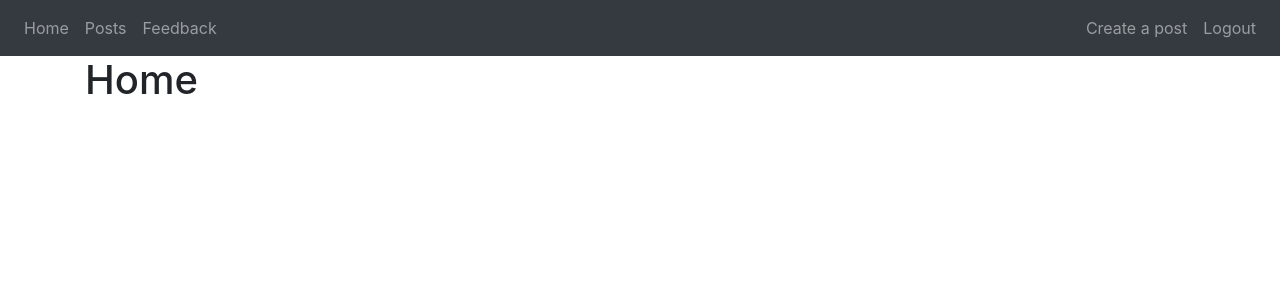
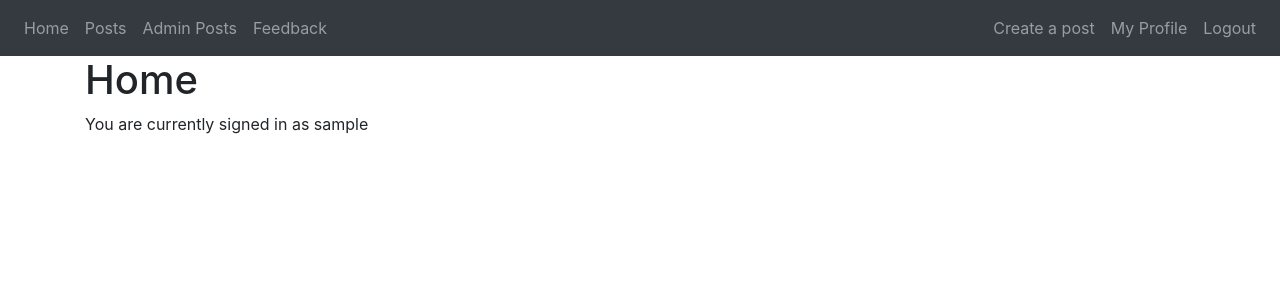
Before and after one commit to TheDomesticUser/blog, a Django app: page / in a window 1280 px wide. Shown: the top 300 px of the page. Run offline with Django 3.2, Linux system fonts and the light colour scheme; the visitor is signed in with stand-in values (Sample User, id 1); some libraries are stand-ins or nearby versions.

Commit message:
Added profile viewer functionality and also started working on admin features

```diff
--- a/basic_app/models.py
+++ b/basic_app/models.py
@@ -8,6 +8,9 @@ class User(AbstractUser):
     password = models.CharField(max_length=20)
     email = models.EmailField(max_length=256)
     last_login = models.DateField(null=True)
+    profile_pic = models.ImageField(upload_to='profiles/', null=True, blank=True)
+    desc = models.CharField(max_length=1024, default='', blank=True)
+    is_admin = models.BooleanField(default=False)
 
     USERNAME_FIELD = 'username'
     EMAIL_FIELD = 'email'
@@ -43,8 +46,8 @@ class Feedback(models.Model):
         return str(self.datetime_sent)
 
 # Admins
-# class AdminPost(models.Model):
-#     post = models.OneToOneField(Post, on_delete=models.CASCADE)
+class AdminPost(models.Model):
+    post = models.OneToOneField(Post, on_delete=models.CASCADE)
 
-#     def __str__(self):
-#         return self.blog.commenter
+    def __str__(self):
+        return self.blog.commenter
--- a/basic_app/templates/basic_app/base.html
+++ b/basic_app/templates/basic_app/base.html
@@ -23,6 +23,12 @@
         <li class="nav-item">
           <a class="nav-link" href="{% url 'basic_app:posts' %}">Posts</a>
         </li>
+        <!-- Admin posts -->
+        {% if user.is_admin %}
+          <li class="nav-item">
+            <a class="nav-link" href="{% url 'basic_app:admin_posts' %}">Admin Posts</a>
+          </li>
+        {% endif %}
         <li class="nav-item">
           <a class="nav-link" href="{% url 'basic_app:feedback' %}">Feedback</a>
         </li>
@@ -41,12 +47,14 @@
         </li>
         {% else %}
 
-        <!-- Creating a post and logging out is only available when user is already logged in-->
         <li class="nav-item">
           <a class="nav-link" href="{% url 'basic_app:create_post' %}">Create a post</a>
         </li>
         <li class="nav-item">
-          <a class="nav-link" href="{% url 'basic_app:logout' %}">Logout</a>
+          <a class="nav-link" href="{% url 'basic_app:edit_profile' pk=user.id %}">My Profile</a>
+        </li>
+        <li class="nav-item">
+          <a class="nav-link" href="{% url 'basic_app:logout'%}">Logout</a>
         </li>
         {% endif %}
       </ul>
--- a/basic_app/templates/basic_app/index.html
+++ b/basic_app/templates/basic_app/index.html
@@ -4,4 +4,10 @@
 
 {% block body %}
   <h1>Home</h1>
+
+  {% if user.is_authenticated %}
+    <p>You are currently signed in as {{ user.username }}</p>
+  {% else %}
+    <p>You are currently anonymous, <a href="{% url 'basic_app:login' %}">log in</a> to post blogs</p>
+  {% endif %}
 {% endblock %}
--- a/basic_app/templates/basic_app/posts_list.html
+++ b/basic_app/templates/basic_app/posts_list.html
@@ -9,7 +9,11 @@
     <div class="card mb-4">
       <div class="card-body">
         <h5 class="card-title">{{ post.title }}</h5>
-        <h6 class="card-subtitle mb-2 text-muted">{{ post.author.username }}</h6>
+        <h6 class="card-subtitle mb-2 text-muted">
+          <a href="{% url 'basic_app:view_profile' pk=post.author.id %}">
+            {{ post.author.username }}
+          </a>
+        </h6>
         <p class="card-text">{{ post.content }}</p>
         <p class="card-text"><small class="text-muted">{{ post.datetime_posted }}</small></p>
       </div>
--- a/basic_app/urls.py
+++ b/basic_app/urls.py
@@ -12,4 +12,8 @@ urlpatterns = [
     path('posts/', views.PostsListView.as_view(), name='posts'),
     path('post/', views.PostCreateView.as_view(), name='create_post'),
     path('feedback/', views.FeedbackCreateView.as_view(), name='feedback'),
+    re_path(r'^edit-profile/(?P<pk>\d+)/$', views.MyProfileUpdateView.as_view(), name='edit_profile'),
+    re_path(r'^profile/(?P<pk>\d+)/$', views.UserProfileDetailView.as_view(), name='view_profile'),
+    # Admin functionality
+    path('admin_posts/', views.AdminPostsListView.as_view(), name='admin_posts'),
 ]
--- a/basic_app/views.py
+++ b/basic_app/views.py
@@ -23,10 +23,10 @@ class IndexView(TemplateView):
     template_name = 'basic_app/index.html'
 
 class PostsListView(ListView):
+    template_name = 'basic_app/posts.html'
+
+    model = models.Post
     context_object_name = 'posts_list'
-    model = models.Post
-
-    template_name = 'basic_app/posts.html'
 
 class PostsDetailView(DetailView):
     model = models.Post
@@ -55,14 +55,6 @@ class UserLoginView(LoginView):
 class UserLogoutView(LogoutView):
     template_name = 'basic_app/base.html'
 
-class PostsListView(ListView):
-    template_name = 'basic_app/posts_list.html'
-
-    model = models.Post
-    object_list = 'posts_list'
-
-    ordering = ['-datetime_posted']
-
 class PostCreateView(LoginRequiredMixin, CreateView):
     template_name = 'basic_app/create_post.html'
     login_url = '../../login/'
@@ -80,14 +72,46 @@ class PostCreateView(LoginRequiredMixin, CreateView):
 
         return redirect('../posts')
 
+class PostsListView(ListView):
+    template_name = 'basic_app/posts_list.html'
+
+    model = models.Post
+    object_list = 'posts_list'
+
+    ordering = ['-datetime_posted']
+
 class FeedbackCreateView(CreateView):
     template_name = 'basic_app/feedback.html'
-    model = models.Feedback
 
-    fields = ['content']
+    form_class = forms.FeedbackForm
 
     def form_valid(self, form):
+        form.save()
+
         return render(self.request, self.template_name, context={
             'form': form,
             'valid_feedback': True
         })
+
+class MyProfileUpdateView(UpdateView):
+    template_name = 'basic_app/update_profile.html'
+
+    model = models.User
+    fields = ('profile_pic', 'desc')
+
+class UserProfileDetailView(DetailView):
+    template_name = 'basic_app/user_detail.html'
+
+    model = models.User
+
+    def get_context_data(self, **kwargs):
+        context = super().get_context_data(**kwargs)
+        return context
+
+# Admin views
+
+class AdminPostsListView(ListView):
+    template_name = 'basic_app/adminposts_list.html'
+
+    model = models.AdminPost
+    context_object_name = 'adminposts_list'
```
Also changed, not shown: basic_app/forms.py (+8 -0 lines), basic_app/templates/basic_app/adminposts_list.html (added, +22 -0 lines), basic_app/templates/basic_app/update_profile.html (added, +14 -0 lines), basic_app/templates/basic_app/user_detail.html (added, +10 -0 lines).
